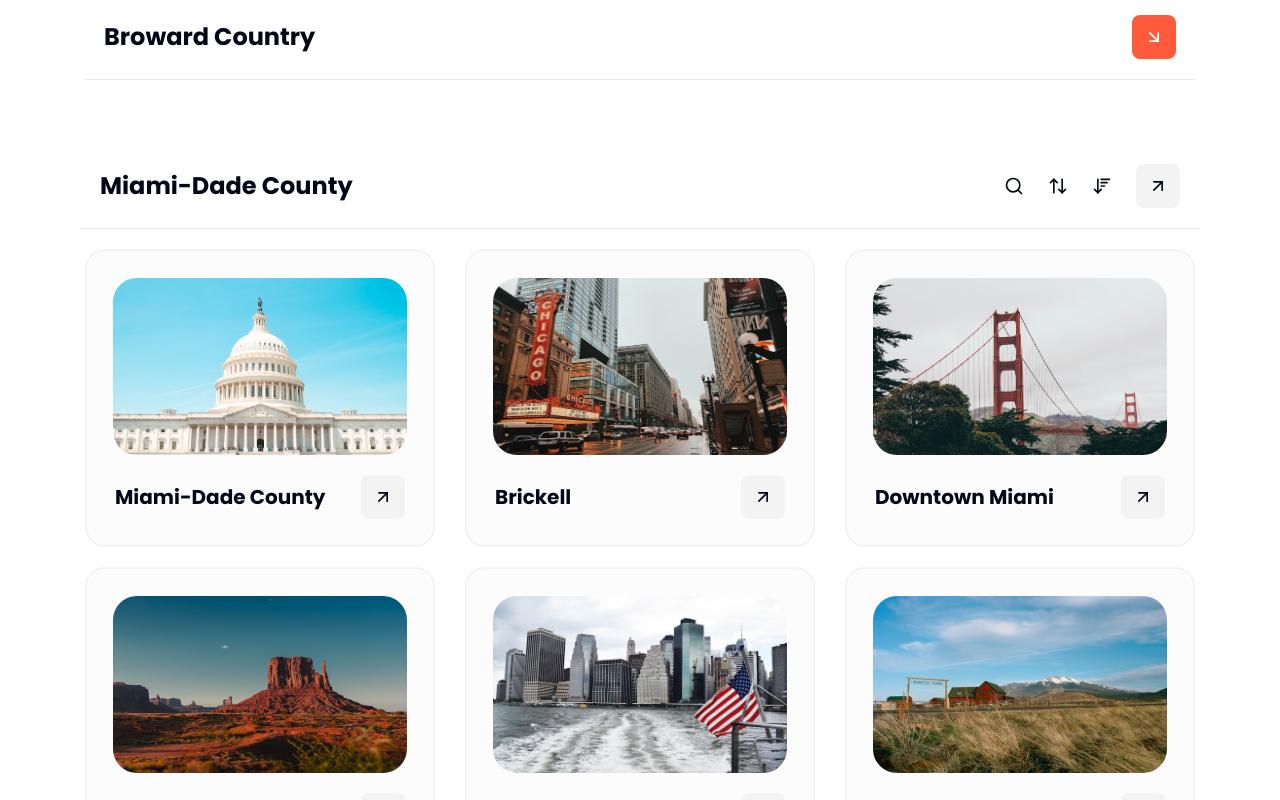
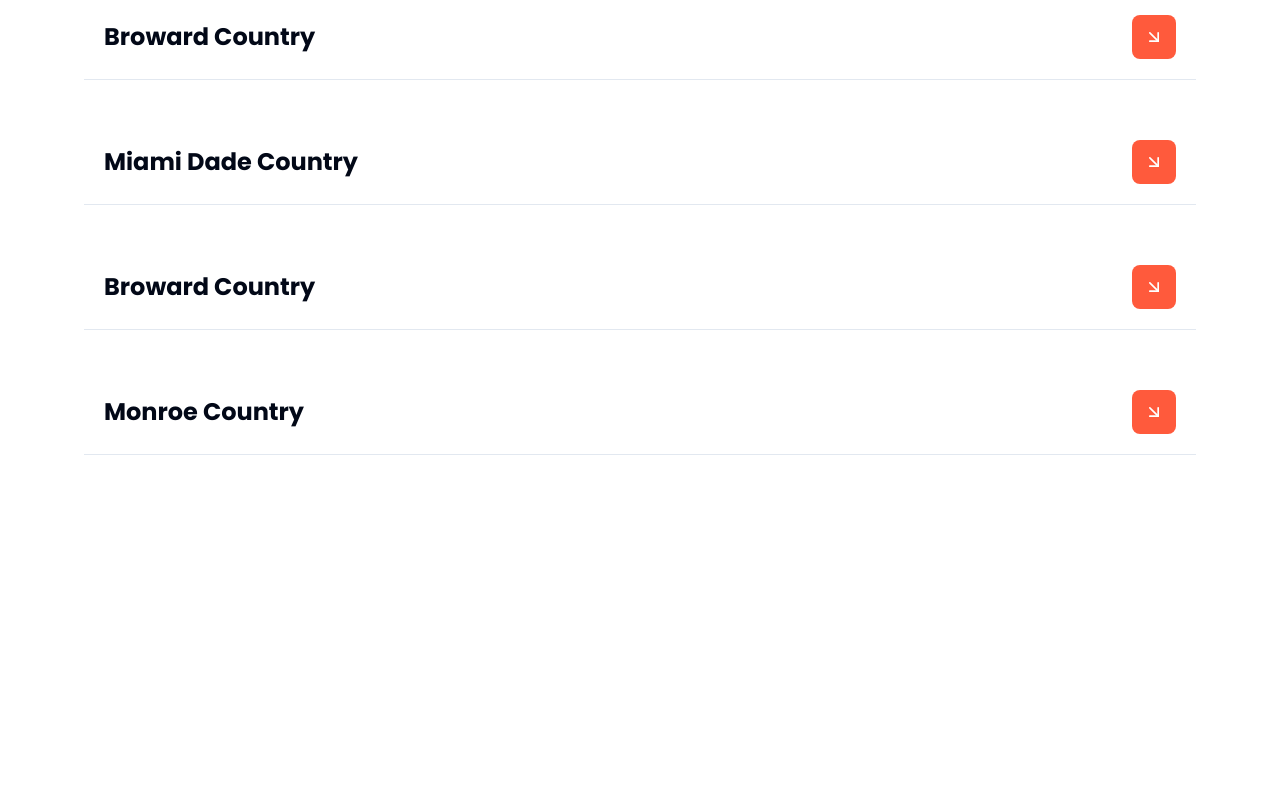
Before and after one commit to galibremo/task-typetech, a Next.js app: page / in a window 1280 px wide. Shown: the part 940-1740 px from the top of the page. Built offline with nearby package versions, Linux system fonts and the light colour scheme.

Commit message:
fix some animations

```diff
--- a/package.json
+++ b/package.json
@@ -16,6 +16,7 @@
     "class-variance-authority": "^0.7.1",
     "clsx": "^2.1.1",
     "lucide-react": "^0.475.0",
+    "motion": "^12.4.3",
     "next": "15.1.7",
     "react": "^19.0.0",
     "react-dom": "^19.0.0",
--- a/src/app/page.tsx
+++ b/src/app/page.tsx
@@ -1,29 +1,8 @@
-import Card from "@/components/Card";
 import CountryHeading from "@/components/CountryHeading";
 import Image from "next/image";
 import React from "react";
 
-export interface CountryItem {
-  id: number;
-  title: string;
-  link: string;
-}
-
 export default function page() {
-  const countryItems: CountryItem[] = [
-    { id: 1, title: "Miami-Dade County", link: "/Miami-Dade-County.jpg" },
-    { id: 2, title: "Brickell", link: "/Brickell.jpg" },
-    { id: 3, title: "Downtown Miami", link: "/Downtown-Miami.jpg" },
-    { id: 4, title: "Wynwood", link: "/Wynwood.jpg" },
-    { id: 5, title: "Edgewater", link: "/Edgewater.jpg" },
-    { id: 6, title: "Doral Central", link: "/Doral-Central.jpg" },
-    { id: 7, title: "Mid Beach", link: "/Mid-Beach.jpg" },
-    { id: 8, title: "South Beach", link: "/South-Beach.jpg" },
-    { id: 9, title: "Miami", link: "/Miami.jpg" },
-    { id: 10, title: "Founders Park", link: "/Founders-Park.jpg" },
-    { id: 11, title: "Dorai Central Park", link: "/Dorai-Central-Park.jpg" },
-  ];
-
   return (
     <>
       <section className="w-full bg-[linear-gradient(to_bottom,rgba(0,0,0,0.1),rgba(0,0,0,0.4)),url('/bg-img.png')] bg-cover bg-center min-h-[558px] xl:min-h-[871px] flex justify-center items-center flex-col text-white">
@@ -52,11 +31,11 @@ export default function page() {
           </div>
         </div>
       </section>
-      <section className="w-full mt-5 sm:mt-16">
+      <section className="w-full mt-5 sm:mt-16 h-[3722px]">
         <CountryHeading title={"Broward Country"} />
-        <Card countryItems={countryItems} />
+        <CountryHeading title={"Miami Dade Country"} />
         <CountryHeading title={"Broward Country"} />
-        <CountryHeading title={"Monroe County"} />
+        <CountryHeading title={"Monroe Country"} />
       </section>
     </>
   );
--- a/src/components/Card.tsx
+++ b/src/components/Card.tsx
@@ -1,11 +1,7 @@
-import { CountryItem } from "@/app/page";
 import Image from "next/image";
 import React from "react";
 import { ArrowUpRight } from "lucide-react";
-import { Separator } from "@/components/ui/separator";
-import { Search } from "lucide-react";
-import { ArrowDownWideNarrow } from "lucide-react";
-import { ArrowUpDown } from "lucide-react";
+import { CountryItem } from "./CountryHeading";
 
 interface CardProps {
   countryItems: CountryItem[];
@@ -13,40 +9,7 @@ interface CardProps {
 
 const Card: React.FC<CardProps> = ({ countryItems }) => {
   return (
-    <div className="max-w-6xl mx-auto px-4 mb-16">
-      <div className="mb-5">
-        <div className="flex items-center justify-between pt-5 px-5 pb-0 sm:pb-5">
-          <div className="text-lg sm:text-2xl font-bold">
-            {countryItems[0].title}
-          </div>
-          <div className="flex items-center gap-6">
-            <span className="hidden sm:block">
-              <Search size={20} />
-            </span>
-            <span className="hidden sm:block">
-              <ArrowUpDown size={20} />
-            </span>
-            <span className="hidden sm:block">
-              <ArrowDownWideNarrow size={20} />
-            </span>
-            <span className="bg-[#F3F3F3] block p-3 rounded-lg">
-              <ArrowUpRight size={20} />
-            </span>
-          </div>
-        </div>
-        <div className="flex items-center gap-6 px-5 pb-4 pt-1 sm:hidden">
-          <span>
-            <Search size={20} />
-          </span>
-          <span>
-            <ArrowUpDown size={20} />
-          </span>
-          <span>
-            <ArrowDownWideNarrow size={20} />
-          </span>
-        </div>
-        <Separator />
-      </div>
+    <div className="max-w-6xl mx-auto px-4">
       <div className="grid grid-cols-1 md:grid-cols-2 lg:grid-cols-3 gap-5 justify-items-center">
         {countryItems &&
           countryItems.map((item) => (
--- a/src/components/CountryHeading.tsx
+++ b/src/components/CountryHeading.tsx
@@ -1,19 +1,148 @@
-import React from "react";
+"use client";
+
+import React, { useState } from "react";
 import { Separator } from "@/components/ui/separator";
+import {
+  ArrowDownWideNarrow,
+  ArrowUpDown,
+  ArrowUpRight,
+  Search,
+} from "lucide-react";
+import Card from "./Card";
 import { ArrowDownRight } from "lucide-react";
+import { motion, AnimatePresence } from "framer-motion";
+
+export interface CountryItem {
+  id: number;
+  title: string;
+  link: string;
+}
 
 const CountryHeading = ({ title }: { title: string }) => {
+  const [activeAcordeon, setActiveAcordeon] = useState(false);
+
+  const countryItems: CountryItem[] = [
+    { id: 1, title: "Miami-Dade County", link: "/Miami-Dade-County.jpg" },
+    { id: 2, title: "Brickell", link: "/Brickell.jpg" },
+    { id: 3, title: "Downtown Miami", link: "/Downtown-Miami.jpg" },
+    { id: 4, title: "Wynwood", link: "/Wynwood.jpg" },
+    { id: 5, title: "Edgewater", link: "/Edgewater.jpg" },
+    { id: 6, title: "Doral Central", link: "/Doral-Central.jpg" },
+    { id: 7, title: "Mid Beach", link: "/Mid-Beach.jpg" },
+    { id: 8, title: "South Beach", link: "/South-Beach.jpg" },
+    { id: 9, title: "Miami", link: "/Miami.jpg" },
+    { id: 10, title: "Founders Park", link: "/Founders-Park.jpg" },
+    { id: 11, title: "Dorai Central Park", link: "/Dorai-Central-Park.jpg" },
+  ];
   return (
-    <div className="mb-5 sm:mb-16 max-w-6xl mx-auto px-5">
+    <div className="mb-5 sm:mb-10 max-w-6xl mx-auto px-5">
+      <div className="mb-5">
         <div className="flex items-center justify-between pt-5 px-5 pb-5">
           <div className="text-lg sm:text-2xl font-bold">{title}</div>
           <div className="flex items-center gap-6">
-          <span className="bg-[#FF5A3C] block p-3 rounded-lg">
+            <AnimatePresence>
+              {activeAcordeon && (
+                <motion.div
+                  className="flex items-center gap-6"
+                  initial={{ opacity: 0, x: 130 }}
+                  animate={{ opacity: 1, x: 0 }}
+                  exit={{
+                    opacity: 0,
+                    x: [0, -20, 130],
+                    transition: {
+                      duration: 0.4,
+                      times: [0, 0.3, 1],
+                      ease: "easeIn",
+                    },
+                  }}
+                  transition={{
+                    type: "spring",
+                    damping: 12,
+                    stiffness: 100,
+                    opacity: { duration: 0.4 },
+                  }}
+                >
+                  <span className="hidden sm:block">
+                    <Search size={20} />
+                  </span>
+                  <span className="hidden sm:block">
+                    <ArrowUpDown size={20} />
+                  </span>
+                  <span className="hidden sm:block">
+                    <ArrowDownWideNarrow size={20} />
+                  </span>
+                </motion.div>
+              )}
+            </AnimatePresence>
+            <span
+              className={`${
+                activeAcordeon
+                  ? "bg-[#F3F3F3]"
+                  : "bg-[#FF5A3C] hover:bg-[#d84a31]"
+              } block p-3 rounded-lg cursor-pointer`}
+              onClick={() => setActiveAcordeon(!activeAcordeon)}
+            >
+              {activeAcordeon ? (
+                <ArrowUpRight size={20} />
+              ) : (
                 <ArrowDownRight size={20} className="text-white" />
+              )}
             </span>
           </div>
         </div>
+        <AnimatePresence>
+          {activeAcordeon && (
+            <motion.div
+              className="flex items-center gap-6 px-5 pb-4 pt-1 sm:hidden"
+              initial={{ opacity: 0, x: 130 }}
+              animate={{ opacity: 1, x: 0 }}
+              exit={{
+                opacity: 0,
+                x: [0, -20, 130],
+                transition: {
+                  duration: 0.4,
+                  times: [0, 0.3, 1],
+                  ease: "easeIn",
+                },
+              }}
+              transition={{
+                type: "spring",
+                damping: 12,
+                stiffness: 100,
+                opacity: { duration: 0.4 },
+              }}
+            >
+              <span>
+                <Search size={20} />
+              </span>
+              <span>
+                <ArrowUpDown size={20} />
+              </span>
+              <span>
+                <ArrowDownWideNarrow size={20} />
+              </span>
+            </motion.div>
+          )}
+        </AnimatePresence>
         <Separator />
+      </div>
+      <AnimatePresence>
+        {activeAcordeon && (
+          <motion.div
+            initial={{ height: 0, opacity: 0 }}
+            animate={{ height: "auto", opacity: 1 }}
+            exit={{ height: 0, opacity: 0 }}
+            transition={{
+              type: "tween",
+              damping: 15,
+              stiffness: 100,
+              opacity: { duration: 0.3 },
+            }}
+          >
+            <Card countryItems={countryItems} />
+          </motion.div>
+        )}
+      </AnimatePresence>
     </div>
   );
 };
```
Also changed, not shown: 1 other file (tests, documents, lock files or other folders). Lines whose indentation alone changed are shown as unchanged.
